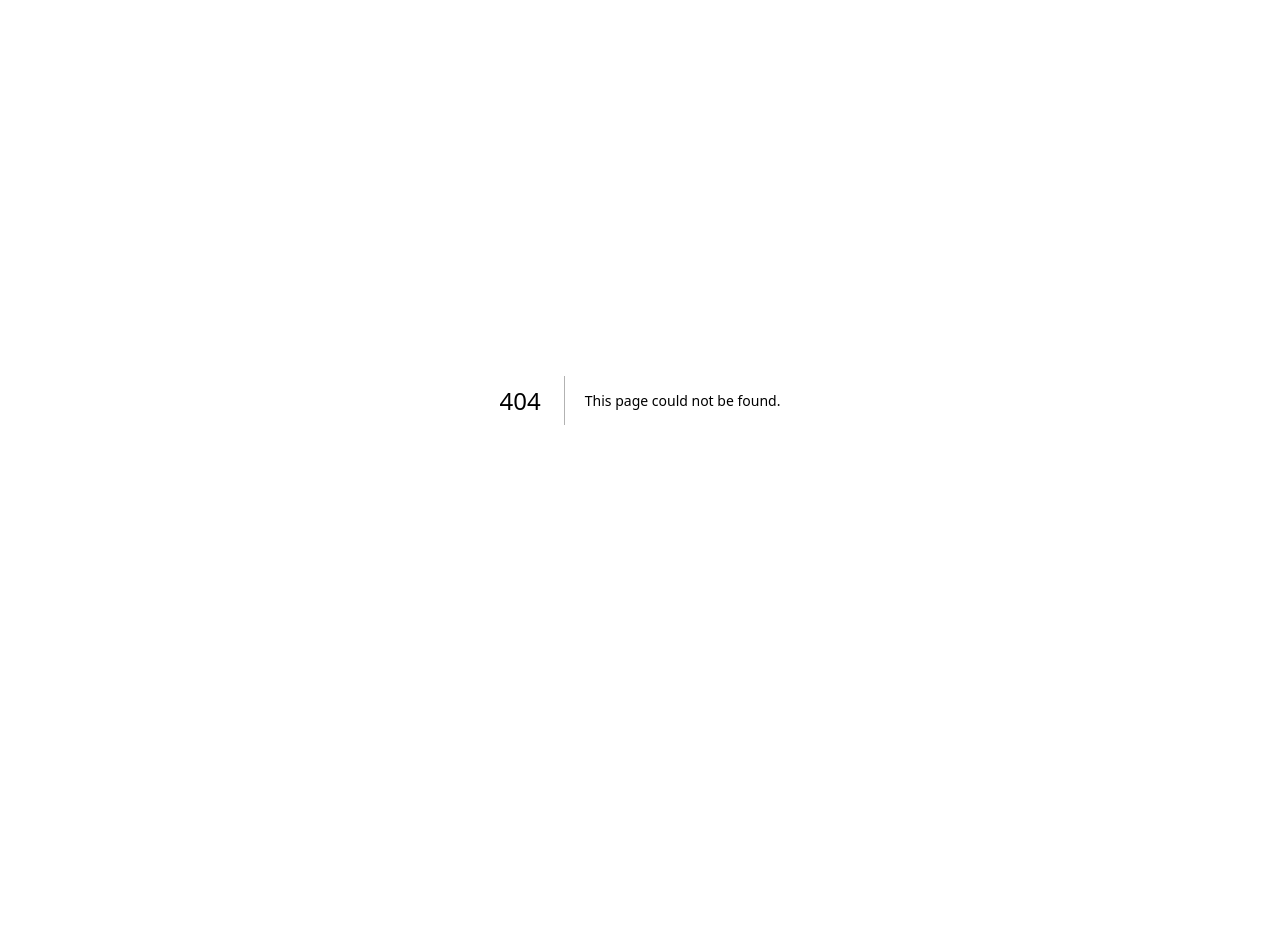
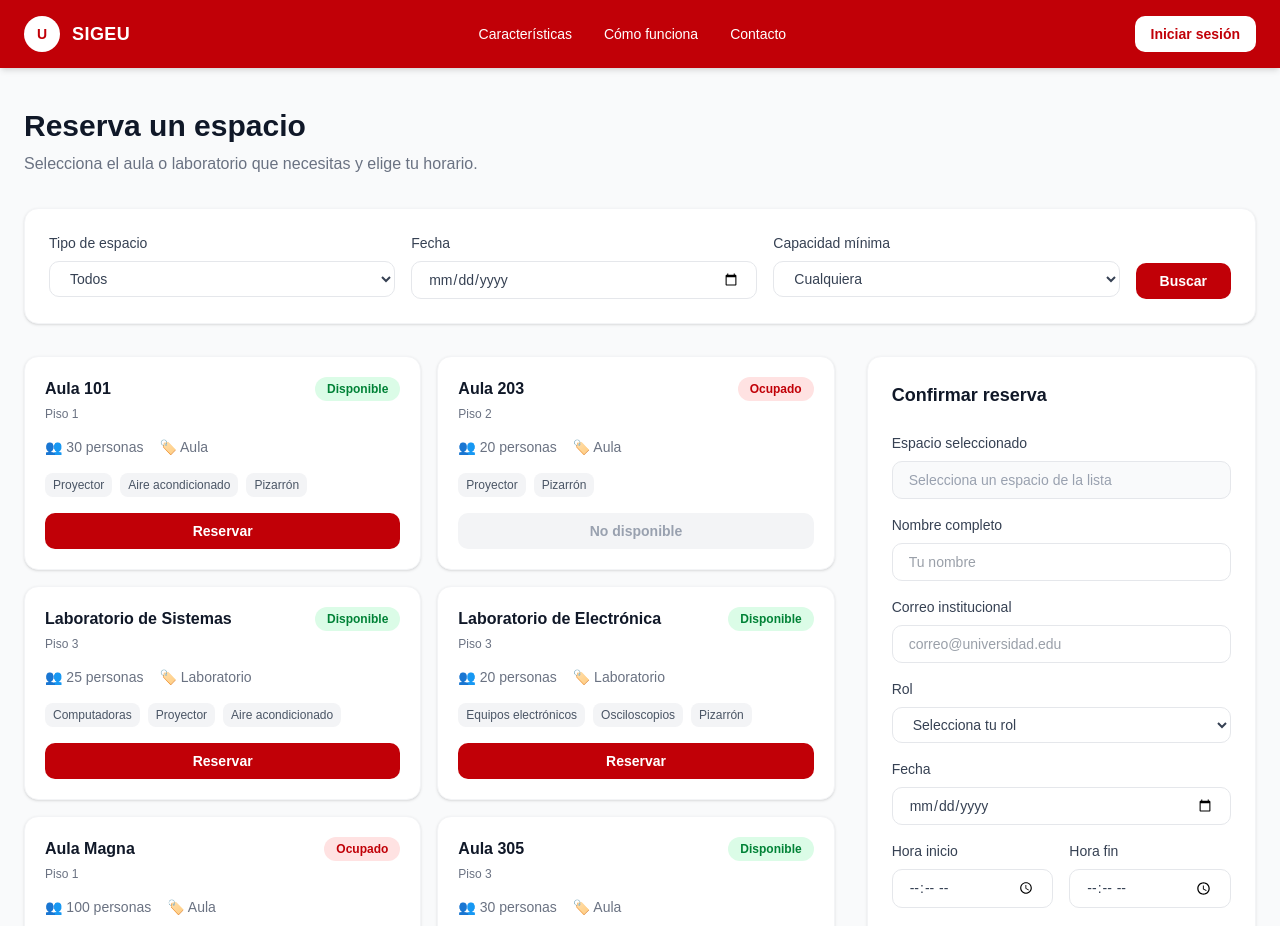
Before and after one commit to kdmaniosy/SIGEU, a Next.js app: page /reservas in a window 1280 px wide. Before the commit this address had no page. Shown: the top 926 px of the page. Before the commit the page ends 800 px from the top, so only its background shows below. Built offline with nearby package versions, Linux system fonts and the light colour scheme.

Commit message:
feat: página de reservas con filtros, lista de espacios y formulario

```diff
--- /dev/null
+++ b/app/reservas/page.tsx
@@ -0,0 +1,29 @@
+import Navbar from "@/components/layout/Navbar";
+import ReservasFiltros from "@/components/layout/ReservasFiltros";
+import ReservasLista from "@/components/layout/ReservasLista";
+import ReservasFormulario from "@/components/layout/ReservasFormulario";
+
+export default function ReservasPage() {
+  return (
+    <main className="min-h-screen bg-gray-50">
+      <Navbar />
+      <div className="max-w-7xl mx-auto px-6 py-10">
+        <div className="mb-8">
+          <h1 className="text-3xl font-bold text-gray-900">Reserva un espacio</h1>
+          <p className="text-gray-500 mt-2">
+            Selecciona el aula o laboratorio que necesitas y elige tu horario.
+          </p>
+        </div>
+        <ReservasFiltros />
+        <div className="mt-8 grid grid-cols-1 lg:grid-cols-3 gap-8">
+          <div className="lg:col-span-2">
+            <ReservasLista />
+          </div>
+          <div>
+            <ReservasFormulario />
+          </div>
+        </div>
+      </div>
+    </main>
+  );
+}
--- /dev/null
+++ b/components/layout/ReservasFiltros.tsx
@@ -0,0 +1,44 @@
+export default function ReservasFiltros() {
+  return (
+    <div className="bg-white rounded-xl shadow-sm border border-gray-100 p-6">
+      <div className="flex flex-col sm:flex-row gap-4">
+        <div className="flex-1">
+          <label className="block text-sm font-medium text-gray-700 mb-2">
+            Tipo de espacio
+          </label>
+          <select className="w-full border border-gray-200 rounded-lg px-4 py-2 text-sm text-gray-700 focus:outline-none focus:ring-2 focus:ring-red-500">
+            <option value="">Todos</option>
+            <option value="aula">Aulas</option>
+            <option value="laboratorio">Laboratorios</option>
+          </select>
+        </div>
+        <div className="flex-1">
+          <label className="block text-sm font-medium text-gray-700 mb-2">
+            Fecha
+          </label>
+          <input
+            type="date"
+            className="w-full border border-gray-200 rounded-lg px-4 py-2 text-sm text-gray-700 focus:outline-none focus:ring-2 focus:ring-red-500"
+          />
+        </div>
+        <div className="flex-1">
+          <label className="block text-sm font-medium text-gray-700 mb-2">
+            Capacidad mínima
+          </label>
+          <select className="w-full border border-gray-200 rounded-lg px-4 py-2 text-sm text-gray-700 focus:outline-none focus:ring-2 focus:ring-red-500">
+            <option value="">Cualquiera</option>
+            <option value="10">10 personas</option>
+            <option value="20">20 personas</option>
+            <option value="30">30 personas</option>
+            <option value="50">50 personas</option>
+          </select>
+        </div>
+        <div className="flex items-end">
+          <button className="w-full sm:w-auto bg-red-700 text-white px-6 py-2 rounded-lg text-sm font-semibold hover:bg-red-800 transition-colors">
+            Buscar
+          </button>
+        </div>
+      </div>
+    </div>
+  );
+}
--- /dev/null
+++ b/components/layout/ReservasFormulario.tsx
@@ -0,0 +1,91 @@
+export default function ReservasFormulario() {
+  return (
+    <div className="bg-white rounded-xl shadow-sm border border-gray-100 p-6 sticky top-6">
+      <h2 className="text-lg font-bold text-gray-900 mb-6">
+        Confirmar reserva
+      </h2>
+      <div className="space-y-4">
+        <div>
+          <label className="block text-sm font-medium text-gray-700 mb-2">
+            Espacio seleccionado
+          </label>
+          <div className="w-full border border-gray-200 rounded-lg px-4 py-2 text-sm text-gray-400 bg-gray-50">
+            Selecciona un espacio de la lista
+          </div>
+        </div>
+        <div>
+          <label className="block text-sm font-medium text-gray-700 mb-2">
+            Nombre completo
+          </label>
+          <input
+            type="text"
+            placeholder="Tu nombre"
+            className="w-full border border-gray-200 rounded-lg px-4 py-2 text-sm text-gray-700 focus:outline-none focus:ring-2 focus:ring-red-500"
+          />
+        </div>
+        <div>
+          <label className="block text-sm font-medium text-gray-700 mb-2">
+            Correo institucional
+          </label>
+          <input
+            type="email"
+            placeholder="correo@universidad.edu"
+            className="w-full border border-gray-200 rounded-lg px-4 py-2 text-sm text-gray-700 focus:outline-none focus:ring-2 focus:ring-red-500"
+          />
+        </div>
+        <div>
+          <label className="block text-sm font-medium text-gray-700 mb-2">
+            Rol
+          </label>
+          <select className="w-full border border-gray-200 rounded-lg px-4 py-2 text-sm text-gray-700 focus:outline-none focus:ring-2 focus:ring-red-500">
+            <option value="">Selecciona tu rol</option>
+            <option value="estudiante">Estudiante</option>
+            <option value="docente">Docente</option>
+          </select>
+        </div>
+        <div>
+          <label className="block text-sm font-medium text-gray-700 mb-2">
+            Fecha
+          </label>
+          <input
+            type="date"
+            className="w-full border border-gray-200 rounded-lg px-4 py-2 text-sm text-gray-700 focus:outline-none focus:ring-2 focus:ring-red-500"
+          />
+        </div>
+        <div className="grid grid-cols-2 gap-4">
+          <div>
+            <label className="block text-sm font-medium text-gray-700 mb-2">
+              Hora inicio
+            </label>
+            <input
+              type="time"
+              className="w-full border border-gray-200 rounded-lg px-4 py-2 text-sm text-gray-700 focus:outline-none focus:ring-2 focus:ring-red-500"
+            />
+          </div>
+          <div>
+            <label className="block text-sm font-medium text-gray-700 mb-2">
+              Hora fin
+            </label>
+            <input
+              type="time"
+              className="w-full border border-gray-200 rounded-lg px-4 py-2 text-sm text-gray-700 focus:outline-none focus:ring-2 focus:ring-red-500"
+            />
+          </div>
+        </div>
+        <div>
+          <label className="block text-sm font-medium text-gray-700 mb-2">
+            Motivo de la reserva
+          </label>
+          <textarea
+            rows={3}
+            placeholder="Ej: Clase de programación, práctica de laboratorio..."
+            className="w-full border border-gray-200 rounded-lg px-4 py-2 text-sm text-gray-700 focus:outline-none focus:ring-2 focus:ring-red-500 resize-none"
+          />
+        </div>
+        <button className="w-full bg-red-700 text-white py-3 rounded-lg text-sm font-bold hover:bg-red-800 transition-colors">
+          Confirmar reserva
+        </button>
+      </div>
+    </div>
+  );
+}
--- /dev/null
+++ b/components/layout/ReservasLista.tsx
@@ -0,0 +1,109 @@
+const espacios = [
+  {
+    id: 1,
+    nombre: "Aula 101",
+    tipo: "Aula",
+    capacidad: 30,
+    piso: 1,
+    disponible: true,
+    equipamiento: ["Proyector", "Aire acondicionado", "Pizarrón"],
+  },
+  {
+    id: 2,
+    nombre: "Aula 203",
+    tipo: "Aula",
+    capacidad: 20,
+    piso: 2,
+    disponible: false,
+    equipamiento: ["Proyector", "Pizarrón"],
+  },
+  {
+    id: 3,
+    nombre: "Laboratorio de Sistemas",
+    tipo: "Laboratorio",
+    capacidad: 25,
+    piso: 3,
+    disponible: true,
+    equipamiento: ["Computadoras", "Proyector", "Aire acondicionado"],
+  },
+  {
+    id: 4,
+    nombre: "Laboratorio de Electrónica",
+    tipo: "Laboratorio",
+    capacidad: 20,
+    piso: 3,
+    disponible: true,
+    equipamiento: ["Equipos electrónicos", "Osciloscopios", "Pizarrón"],
+  },
+  {
+    id: 5,
+    nombre: "Aula Magna",
+    tipo: "Aula",
+    capacidad: 100,
+    piso: 1,
+    disponible: false,
+    equipamiento: ["Proyector", "Sistema de sonido", "Aire acondicionado"],
+  },
+  {
+    id: 6,
+    nombre: "Aula 305",
+    tipo: "Aula",
+    capacidad: 30,
+    piso: 3,
+    disponible: true,
+    equipamiento: ["Proyector", "Pizarrón"],
+  },
+];
+
+export default function ReservasLista() {
+  return (
+    <div className="grid grid-cols-1 sm:grid-cols-2 gap-4">
+      {espacios.map((espacio) => (
+        <div
+          key={espacio.id}
+          className="bg-white rounded-xl shadow-sm border border-gray-100 p-5 hover:shadow-md transition-shadow"
+        >
+          <div className="flex items-start justify-between mb-3">
+            <div>
+              <h3 className="font-semibold text-gray-900">{espacio.nombre}</h3>
+              <span className="text-xs text-gray-500">Piso {espacio.piso}</span>
+            </div>
+            <span
+              className={`text-xs font-semibold px-3 py-1 rounded-full ${
+                espacio.disponible
+                  ? "bg-green-100 text-green-700"
+                  : "bg-red-100 text-red-700"
+              }`}
+            >
+              {espacio.disponible ? "Disponible" : "Ocupado"}
+            </span>
+          </div>
+          <div className="flex items-center gap-4 text-sm text-gray-500 mb-4">
+            <span>👥 {espacio.capacidad} personas</span>
+            <span>🏷️ {espacio.tipo}</span>
+          </div>
+          <div className="flex flex-wrap gap-2 mb-4">
+            {espacio.equipamiento.map((item) => (
+              <span
+                key={item}
+                className="text-xs bg-gray-100 text-gray-600 px-2 py-1 rounded-md"
+              >
+                {item}
+              </span>
+            ))}
+          </div>
+          <button
+            disabled={!espacio.disponible}
+            className={`w-full py-2 rounded-lg text-sm font-semibold transition-colors ${
+              espacio.disponible
+                ? "bg-red-700 text-white hover:bg-red-800"
+                : "bg-gray-100 text-gray-400 cursor-not-allowed"
+            }`}
+          >
+            {espacio.disponible ? "Reservar" : "No disponible"}
+          </button>
+        </div>
+      ))}
+    </div>
+  );
+}
```
